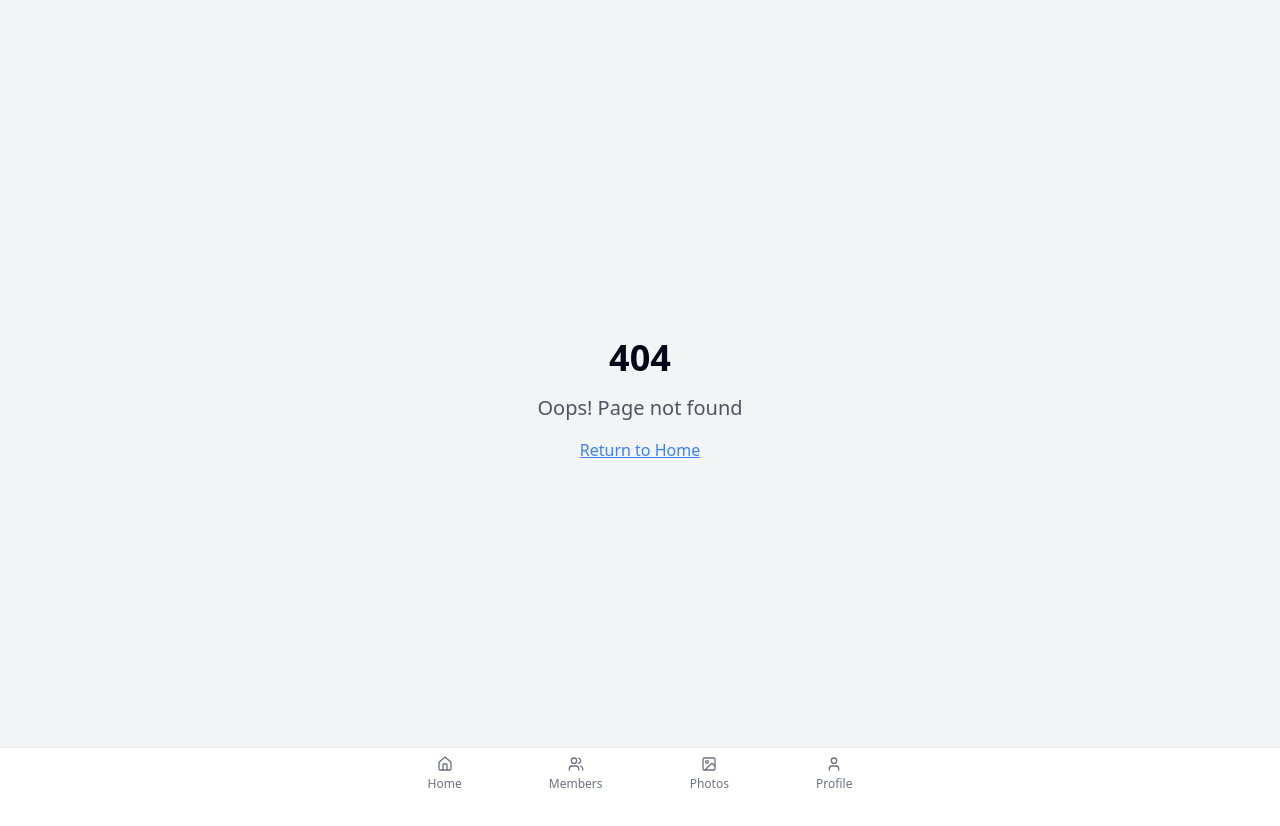
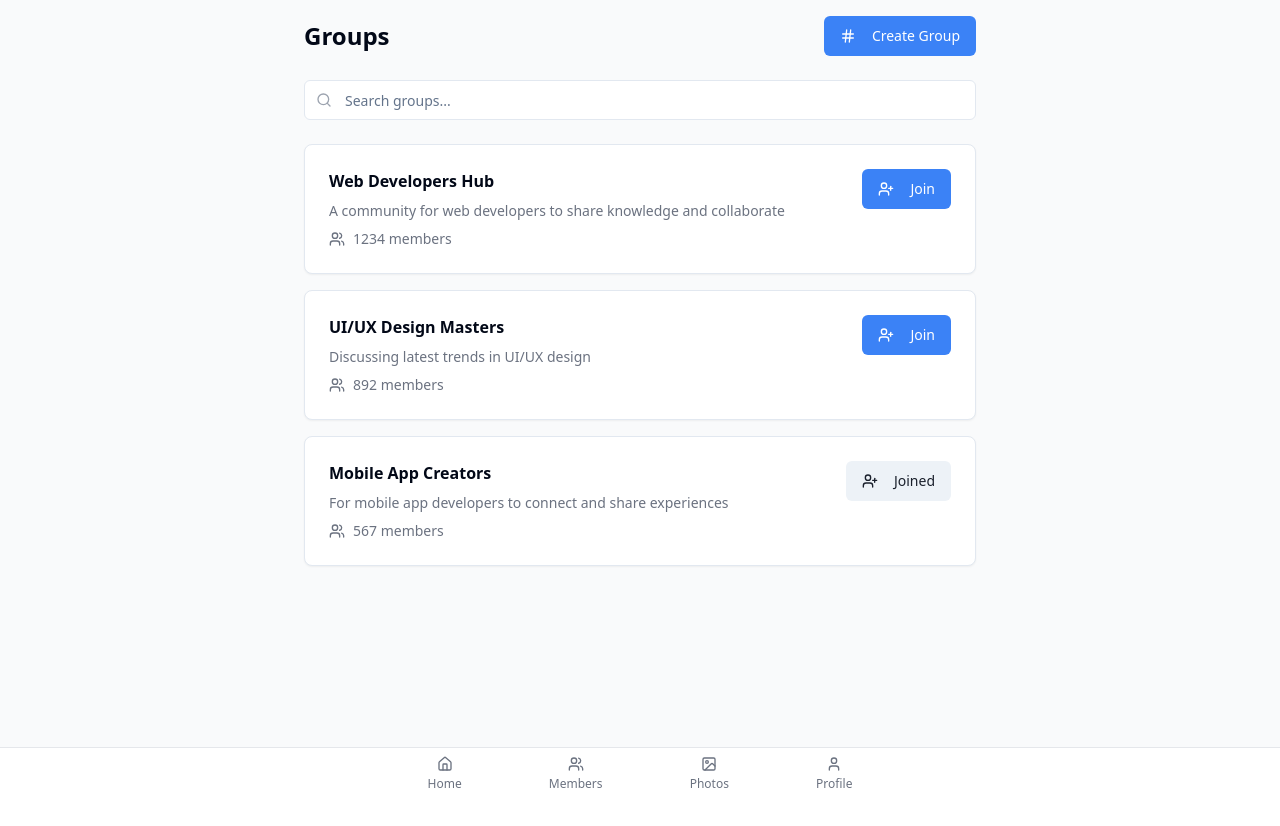
Before and after one commit to devisimity/group-connect-scan, a React (Vite) app: page /groups in a window 1280 px wide. Before the commit this address had no page. Shown: the top 826 px of the page. Built offline with nearby package versions, Linux system fonts and the light colour scheme.

Commit message:
Fix: Broken groups navigation
The groups page link was not working correctly, resulting in a 404 error.  This commit addresses the navigation issue.

```diff
--- a/src/App.tsx
+++ b/src/App.tsx
@@ -7,6 +7,7 @@ import { BrowserRouter, Routes, Route, useLocation, useNavigate } from "react-ro
 import { Home, Users, User, Image } from 'lucide-react';
 import { Button } from "@/components/ui/button";
 import Index from "./pages/Index";
+import Groups from "./pages/Groups";
 import GroupMembers from "./pages/GroupMembers";
 import UserProfile from "./pages/UserProfile";
 import GroupPhotos from "./pages/GroupPhotos";
@@ -79,6 +80,7 @@ const App = () => (
         <BrowserRouter>
           <Routes>
             <Route path="/" element={<Index />} />
+            <Route path="/groups" element={<Groups />} />
             <Route path="/members" element={<GroupMembers />} />
             <Route path="/profile" element={<UserProfile />} />
             <Route path="/groups/:groupId/photos" element={<GroupPhotos />} />
--- /dev/null
+++ b/src/pages/Groups.tsx
@@ -0,0 +1,117 @@
+
+import { Button } from "@/components/ui/button";
+import { Card } from "@/components/ui/card";
+import { Input } from "@/components/ui/input";
+import {
+  Users,
+  Search,
+  UserPlus,
+  Hash
+} from "lucide-react";
+import { useState } from "react";
+
+interface Group {
+  id: number;
+  name: string;
+  description: string;
+  memberCount: number;
+  joined: boolean;
+}
+
+const Groups = () => {
+  const [searchQuery, setSearchQuery] = useState("");
+  const [groups, setGroups] = useState<Group[]>([
+    {
+      id: 1,
+      name: "Web Developers Hub",
+      description: "A community for web developers to share knowledge and collaborate",
+      memberCount: 1234,
+      joined: false
+    },
+    {
+      id: 2,
+      name: "UI/UX Design Masters",
+      description: "Discussing latest trends in UI/UX design",
+      memberCount: 892,
+      joined: false
+    },
+    {
+      id: 3,
+      name: "Mobile App Creators",
+      description: "For mobile app developers to connect and share experiences",
+      memberCount: 567,
+      joined: true
+    }
+  ]);
+
+  const handleJoinGroup = (groupId: number) => {
+    setGroups(groups.map(group => {
+      if (group.id === groupId) {
+        return {
+          ...group,
+          joined: !group.joined,
+          memberCount: group.joined ? group.memberCount - 1 : group.memberCount + 1
+        };
+      }
+      return group;
+    }));
+  };
+
+  const filteredGroups = groups.filter(group =>
+    group.name.toLowerCase().includes(searchQuery.toLowerCase())
+  );
+
+  return (
+    <div className="min-h-screen bg-gray-50 p-4">
+      <div className="max-w-2xl mx-auto space-y-6">
+        {/* Header */}
+        <div className="flex justify-between items-center">
+          <h1 className="text-2xl font-bold">Groups</h1>
+          <Button>
+            <Hash className="mr-2 h-4 w-4" />
+            Create Group
+          </Button>
+        </div>
+
+        {/* Search */}
+        <div className="relative">
+          <Search className="absolute left-3 top-1/2 transform -translate-y-1/2 text-gray-400 h-4 w-4" />
+          <Input
+            type="text"
+            placeholder="Search groups..."
+            className="pl-10"
+            value={searchQuery}
+            onChange={(e) => setSearchQuery(e.target.value)}
+          />
+        </div>
+
+        {/* Groups List */}
+        <div className="space-y-4">
+          {filteredGroups.map((group) => (
+            <Card key={group.id} className="p-6">
+              <div className="flex justify-between items-start">
+                <div className="space-y-2">
+                  <h3 className="font-semibold">{group.name}</h3>
+                  <p className="text-sm text-gray-500">{group.description}</p>
+                  <div className="flex items-center text-sm text-gray-500">
+                    <Users className="mr-2 h-4 w-4" />
+                    {group.memberCount} members
+                  </div>
+                </div>
+                <Button
+                  variant={group.joined ? "secondary" : "default"}
+                  onClick={() => handleJoinGroup(group.id)}
+                >
+                  <UserPlus className="mr-2 h-4 w-4" />
+                  {group.joined ? "Joined" : "Join"}
+                </Button>
+              </div>
+            </Card>
+          ))}
+        </div>
+      </div>
+    </div>
+  );
+};
+
+export default Groups;
```
